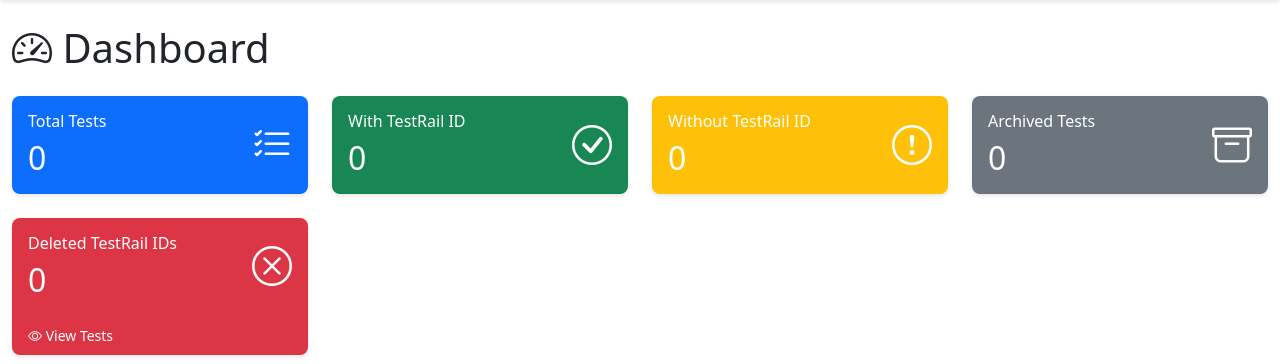
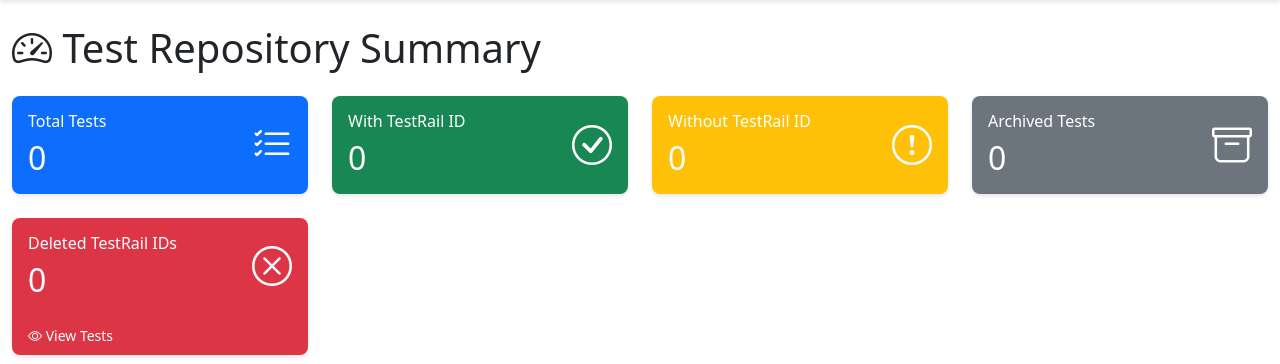
Before and after one commit to vinnarasu-ganesan/suitesync, a Flask app: page / in a window 1280 px wide. Shown: the part 56-420 px from the top of the page. Run offline with Flask 3, Linux system fonts and the light colour scheme; data that the repository does not hold is empty.

Commit message:
updating UX

```diff
--- a/templates/index.html
+++ b/templates/index.html
@@ -6,7 +6,7 @@
 <div class="row">
     <div class="col-12">
         <h1 class="mb-4">
-            <i class="bi bi-speedometer2"></i> Dashboard
+            <i class="bi bi-speedometer2"></i> Test Repository Summary
         </h1>
     </div>
 </div>
```
